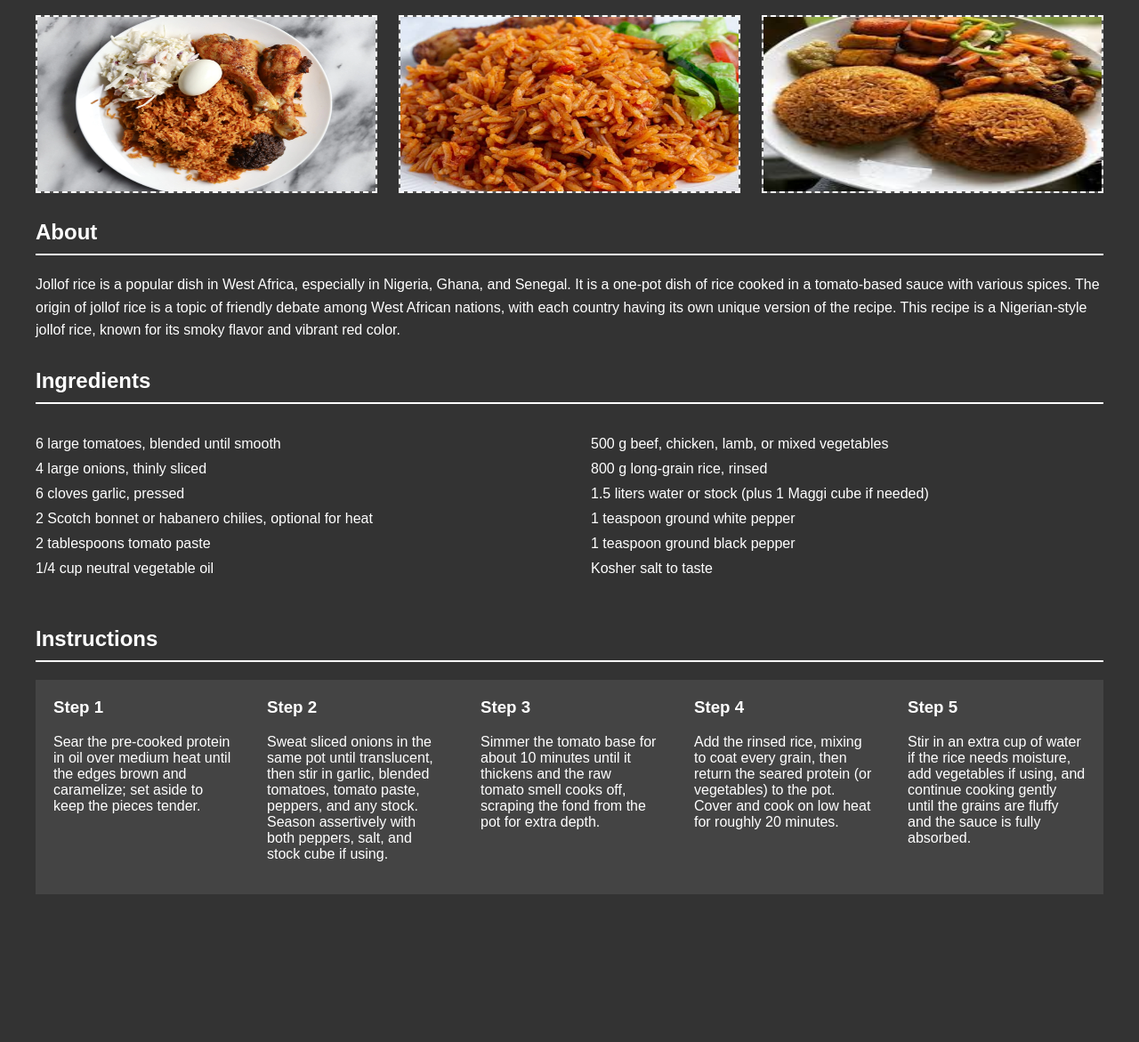
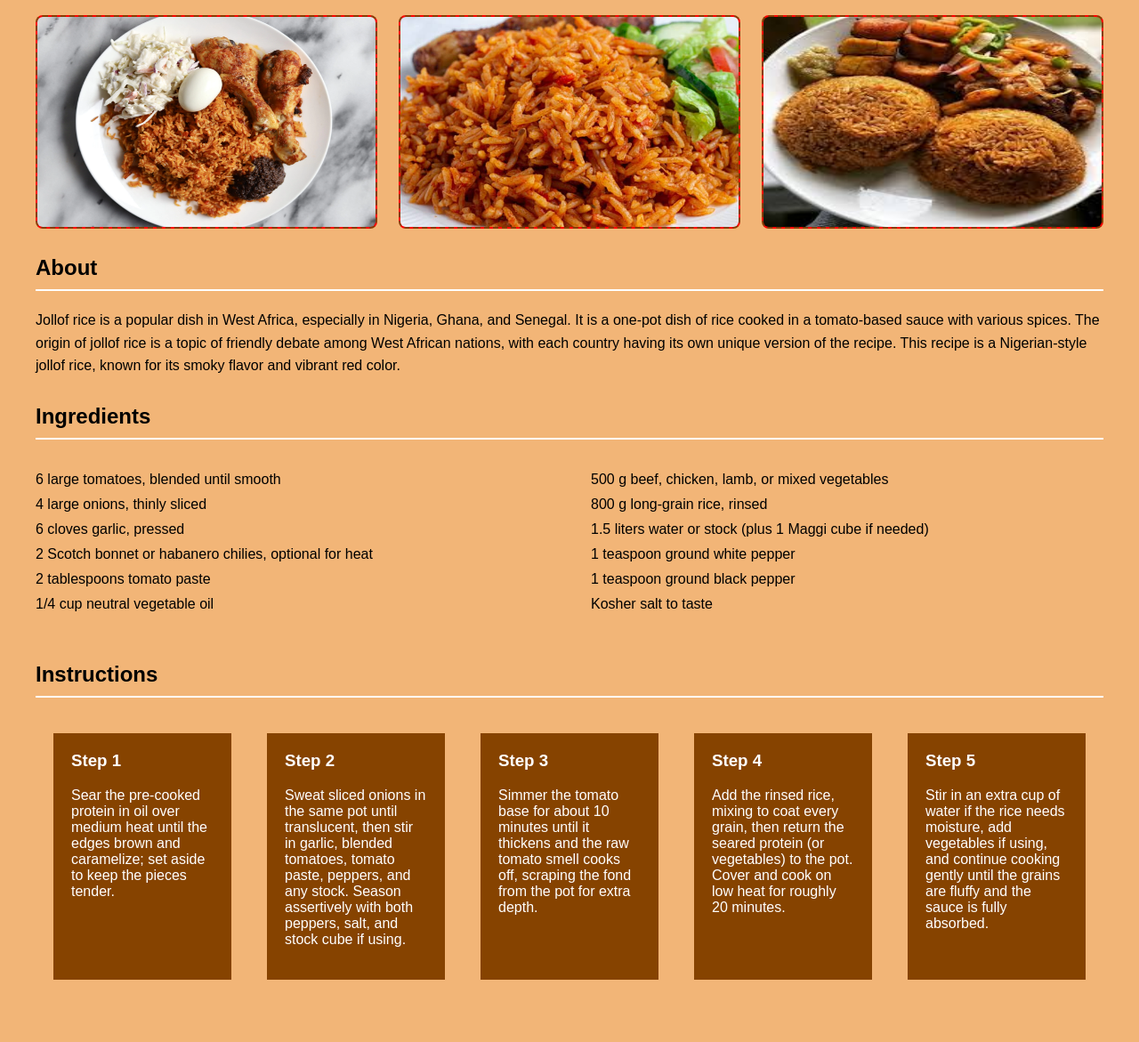
Before and after one commit to henry-anyimadu/iffall2025, a plain HTML site: page recipe/complete/index.html in a window 1280 px wide. Shown: the part 94-1265 px from the top of the page at 89% size. Before the commit the page ends 1149 px from the top, so only its background shows below. Drawn offline with Linux system fonts and the light colour scheme; files whose address does not match are found by name.

Commit message:
newer changes

```diff
--- a/recipe/complete/styles.css
+++ b/recipe/complete/styles.css
@@ -1,6 +1,6 @@
 body {
-    background-color: #333;
-    color: #fff;
+    background-color: #f2b577;
+    color: #000000;
     font-family: sans-serif;
     margin: 0;
     padding: 20px;
@@ -34,9 +34,10 @@ header p {
 
 .image-placeholder {
     width: 32%;
-    height: 200px;
-    background-color: #555;
-    border: 2px dashed #fff;
+    height: 240px;
+    background-color: #ff0000;
+    border: 2px dashed #883c02;
+    border-radius: 8px;
     box-sizing: border-box;
 }
 
@@ -75,9 +76,11 @@ h2 {
 }
 
 .instructions .step {
-    width: 32%;
-    background-color: #444;
+    width: 40%;
+    background-color: #864300;
+    color: white;
     padding: 20px;
+    margin: 20px;
     box-sizing: border-box;
 }
 
```
